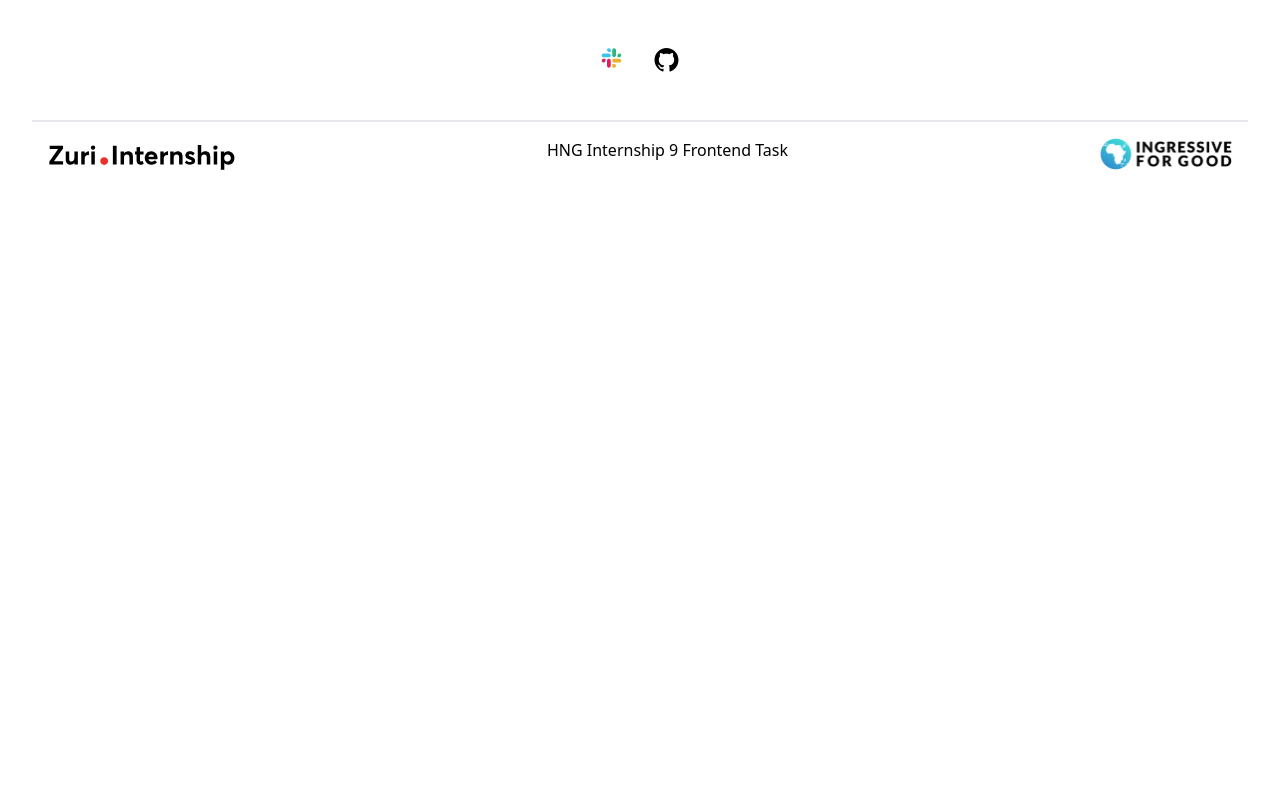
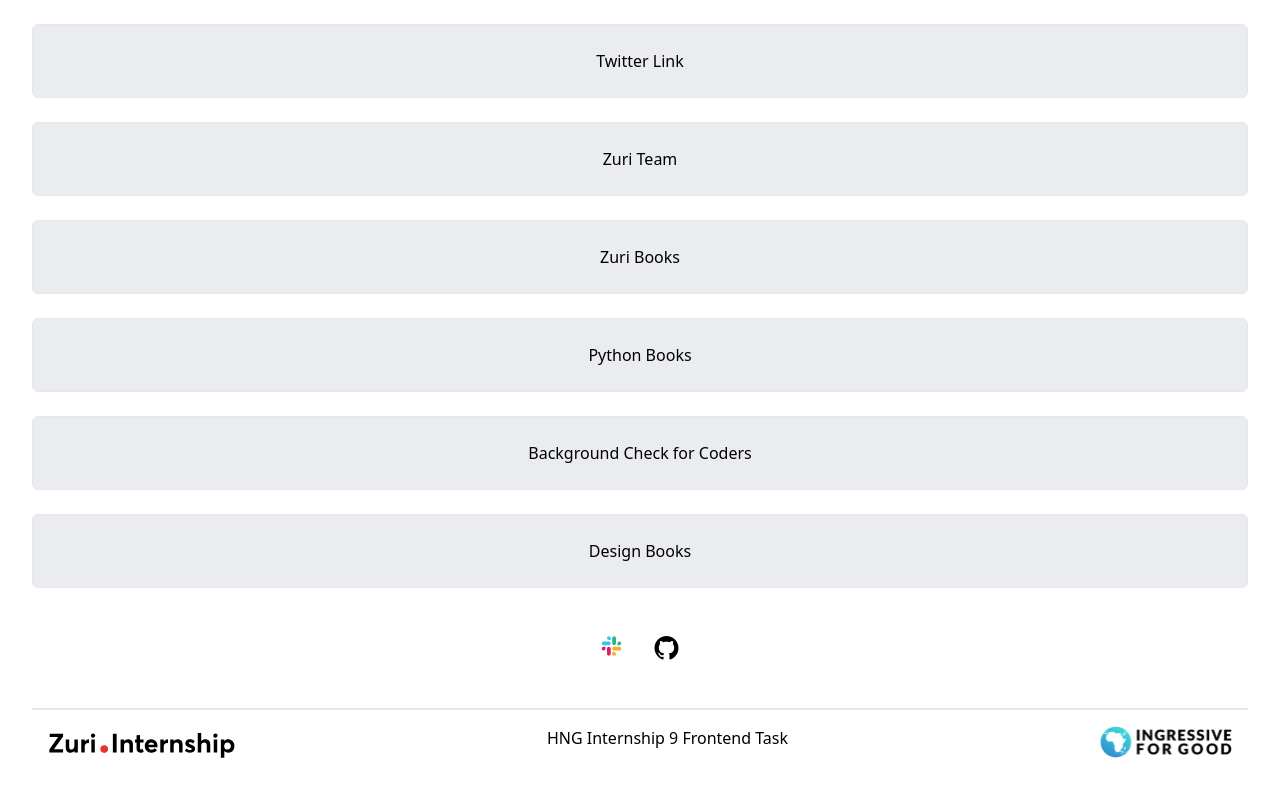
Before and after one commit to treasure-praise/HNG9, a React (Create React App) app in the folder stage1/hng-linktree/: page / in a window 1280 px wide. Shown: the top 796 px of the page. Built offline with nearby package versions, Linux system fonts and the light colour scheme.

Commit message:
created links section

```diff
--- a/stage1/hng-linktree/src/App.js
+++ b/stage1/hng-linktree/src/App.js
@@ -1,10 +1,12 @@
 import "./App.css";
 import Footer from "./components/Footer";
+import LinksSection from "./components/LinksSection";
 import SocialSection from "./components/SocialSection";
 
 function App() {
   return (
     <div className="App">
+      <LinksSection />
       <SocialSection />
       <Footer />
     </div>
--- /dev/null
+++ b/stage1/hng-linktree/src/components/Link.jsx
@@ -0,0 +1,19 @@
+import React from "react";
+
+const Link = ({ text, link }) => {
+  return (
+    // <a href={link} className="w-full  bg-[#EAECF0] rounded-md">
+    //   <div className="w-full border bg-[#EAECF0] rounded-md">
+    //     <h1 className="py-6">{text}</h1>
+    //   </div>
+    // </a>
+
+    <div className="w-full border bg-[#EAECF0] rounded-md my-6">
+      <a href={link} className="w-full  bg-[#EAECF0] rounded-md">
+        <h1 className="py-6">{text}</h1>
+      </a>
+    </div>
+  );
+};
+
+export default Link;
--- /dev/null
+++ b/stage1/hng-linktree/src/components/LinksSection.jsx
@@ -0,0 +1,15 @@
+import React from "react";
+import Link from "./Link";
+import links from "../data.js";
+
+const LinksSection = () => {
+  return (
+    <section className="px-8">
+      {links.map((link) => {
+        return <Link text={link.text} link={link.link} />;
+      })}
+    </section>
+  );
+};
+
+export default LinksSection;
--- a/stage1/hng-linktree/src/components/SocialSection.jsx
+++ b/stage1/hng-linktree/src/components/SocialSection.jsx
@@ -7,7 +7,7 @@ const SocialSection = () => {
       <a className="m-4" href="https://internship.zuri.team/hngi9">
         <img src={Slack} alt="" srcset="" />
       </a>
-      <a className="m-4" href="https://internship.zuri.team/hngi9">
+      <a className="m-4" href="https://github.com/treasure-praise">
         <img src={Github} alt="" srcset="" />
       </a>
     </div>
--- /dev/null
+++ b/stage1/hng-linktree/src/data.js
@@ -0,0 +1,28 @@
+const links = [
+  {
+    text: "Twitter Link",
+    link: "https://_futuretreasure",
+  },
+  {
+    text: "Zuri Team",
+    link: "https://training.zuri.team",
+  },
+  {
+    text: "Zuri Books",
+    link: "https://books.zuri.team",
+  },
+  {
+    text: "Python Books",
+    link: "https://books.zuri.team/python-for-beginners?ref_id=<yourslackname>",
+  },
+  {
+    text: "Background Check for Coders",
+    link: "https://background.zuri.team",
+  },
+  {
+    text: "Design Books",
+    link: "https://books.zuri.team/design-rules",
+  },
+];
+
+export default links;
```
